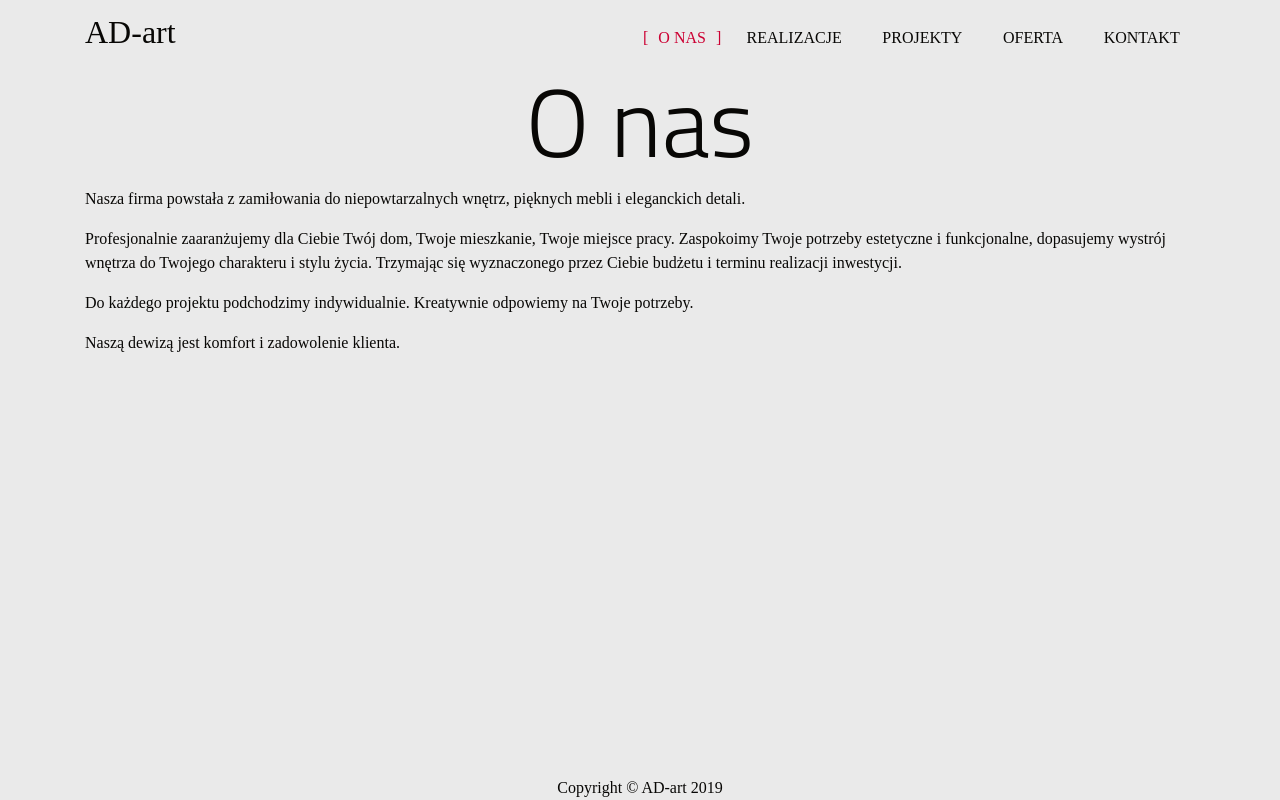
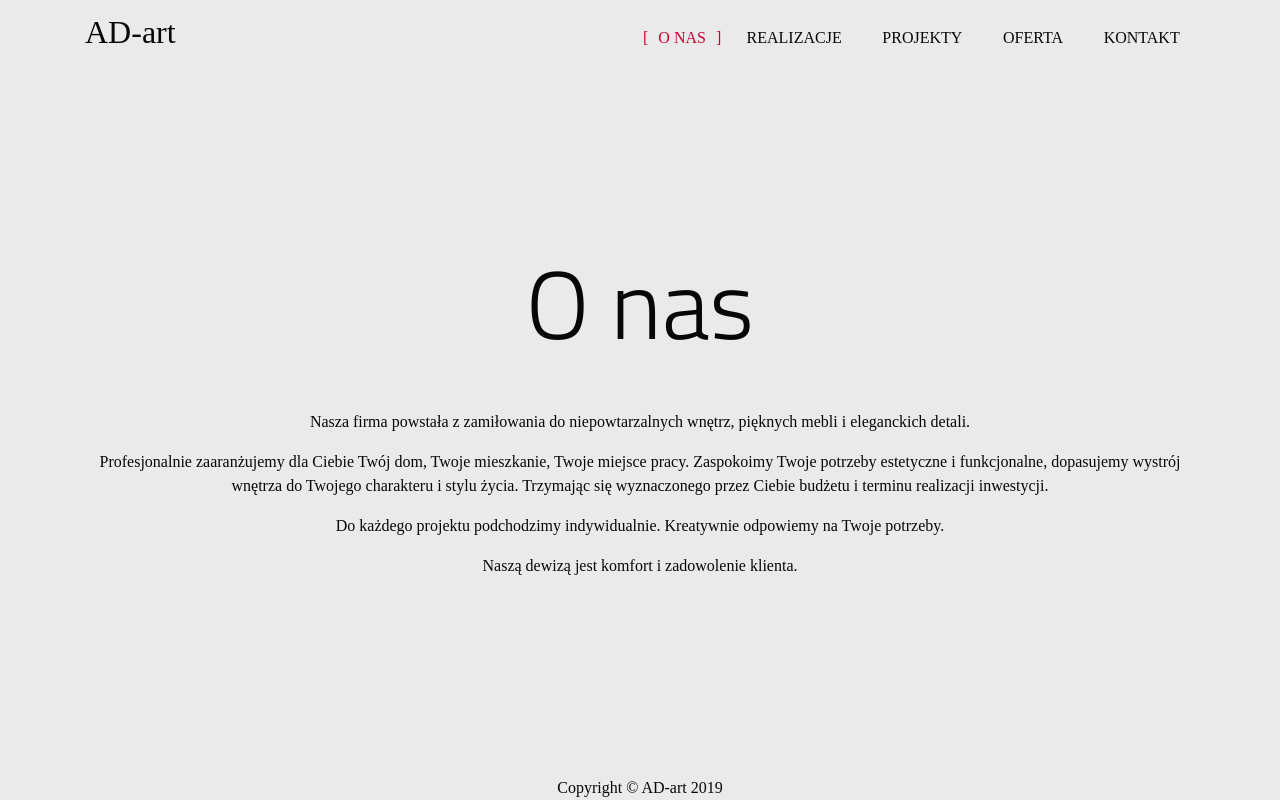
Before and after one commit to staszek998/ad-art, a React (Create React App) app: page /o-nas in a window 1280 px wide. Built offline with nearby package versions, Linux system fonts and the light colour scheme; a web font is replaced by a local one.

Commit message:
Add vertical padding

```diff
--- a/src/pages/About/About.jsx
+++ b/src/pages/About/About.jsx
@@ -1,12 +1,14 @@
 import React from "react";
+
+import "./_About.scss";
 
 const About = () => (
   <main className="About">
     <div className="container">
       <div className="row">
-        <div className="col-12">
+        <div className="col-12 text-center">
           {/* Heading */}
-          <h1 className="display-1 text-center">O nas</h1>
+          <h1 className="display-1 mb-5">O nas</h1>
 
           {/* Copy text */}
           <p>
--- a/src/pages/About/_About.scss
+++ b/src/pages/About/_About.scss
@@ -0,0 +1,21 @@
+@charset "UTF-8";
+
+////
+/// This file contains the styles for the main document of the AD-art page - homepage.
+////
+
+@import "../../scss/utilities/all";
+
+.About {
+  // Center the content.
+  display: flex;
+  flex-direction: column;
+  justify-content: center;
+  align-items: center;
+  flex-wrap: nowrap;
+
+  padding: 50px 0;
+  @include media-breakpoint-up(md) {
+    padding: 100px 0;
+  }
+}
```
